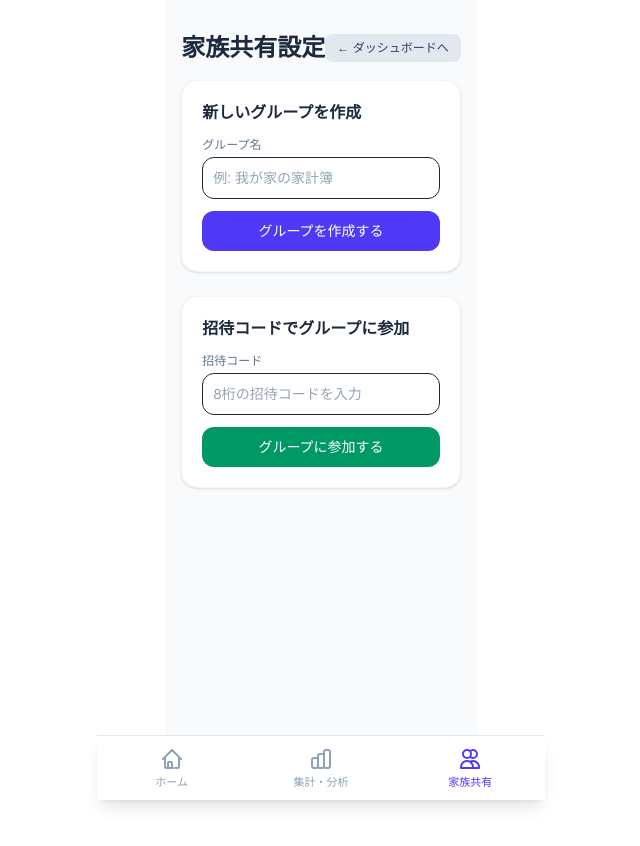
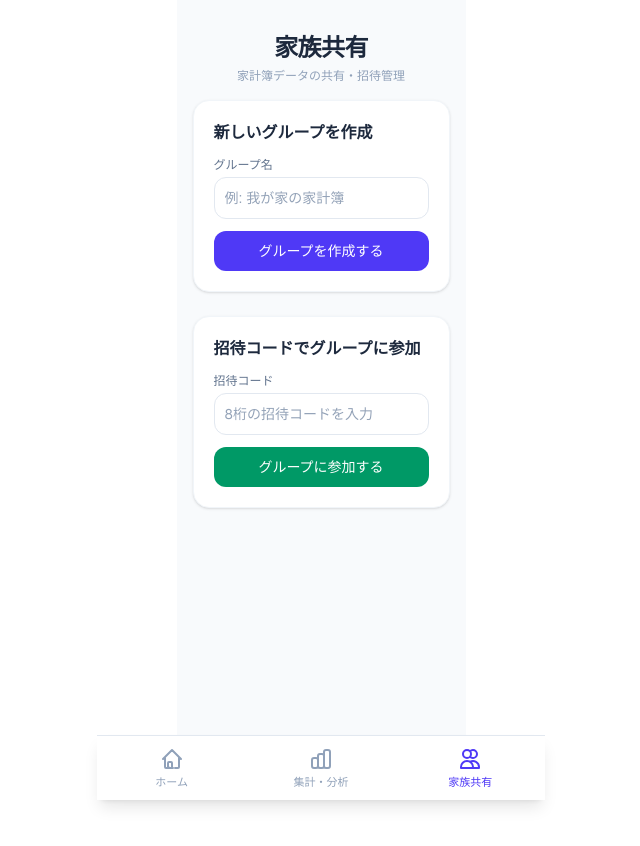
Before and after one commit to pon19/kakeibo-app, a Next.js app: page /household in a window 1280 px wide. Shown: the top 846 px of the page, without its empty margins (319-959 px from the left). Built offline with nearby package versions, Linux system fonts and the light colour scheme; no server answers.

Commit message:
Remove obsolete back link button from Household header and align header style

```diff
--- a/app/household/page.tsx
+++ b/app/household/page.tsx
@@ -1,7 +1,6 @@
 'use client';
 
 import { useState, useEffect } from 'react';
-import Link from 'next/link';
 
 interface Household {
   id: string;
@@ -82,13 +81,14 @@ export default function HouseholdPage() {
   };
 
   return (
-    <main className="min-h-screen bg-slate-50 p-4 max-w-md mx-auto pb-20">
-      <div className="flex items-center justify-between my-4">
-        <h1 className="text-2xl font-bold text-slate-800">家族共有設定</h1>
-        <Link className="text-xs bg-slate-200 text-slate-700 font-medium px-3 py-1.5 rounded-lg hover:bg-slate-300 transition" href="/dashboard">
-          ← ダッシュボードへ
-        </Link>
-      </div>
+    <main className="min-h-screen bg-slate-50 p-4 max-w-md mx-auto pb-24">
+      {/* 画面ヘッダー */}
+      <header className="my-4 text-center">
+        <h1 className="text-2xl font-extrabold text-slate-800 tracking-tight">
+          家族共有
+        </h1>
+        <p className="text-xs text-slate-400 mt-1">家計簿データの共有・招待管理</p>
+      </header>
 
       {error && (
         <div className="mb-4 p-3 bg-rose-100 text-rose-800 text-xs rounded-xl border border-rose-200">
@@ -118,7 +118,7 @@ export default function HouseholdPage() {
                 type="text"
                 readOnly
                 value={household.invite_code}
-                className="w-full p-2.5 bg-slate-100 border rounded-xl text-center font-mono font-bold text-slate-800 text-base"
+                className="w-full p-2.5 bg-slate-100 border border-slate-200 text-slate-800 rounded-xl text-center font-mono font-bold text-base"
               />
               <button
                 onClick={() => {
@@ -149,7 +149,7 @@ export default function HouseholdPage() {
                   placeholder="例: 我が家の家計簿"
                   value={groupName}
                   onChange={(e) => setGroupName(e.target.value)}
-                  className="w-full p-2.5 border rounded-xl text-sm focus:outline-indigo-500"
+                  className="w-full p-2.5 border border-slate-200 bg-white text-slate-800 rounded-xl text-sm focus:outline-indigo-500"
                 />
               </div>
               <button
@@ -173,7 +173,7 @@ export default function HouseholdPage() {
                   placeholder="8桁の招待コードを入力"
                   value={inviteCodeInput}
                   onChange={(e) => setInviteCodeInput(e.target.value)}
-                  className="w-full p-2.5 border rounded-xl text-sm uppercase font-mono focus:outline-indigo-500"
+                  className="w-full p-2.5 border border-slate-200 bg-white text-slate-800 rounded-xl text-sm uppercase font-mono focus:outline-indigo-500"
                 />
               </div>
               <button
```
